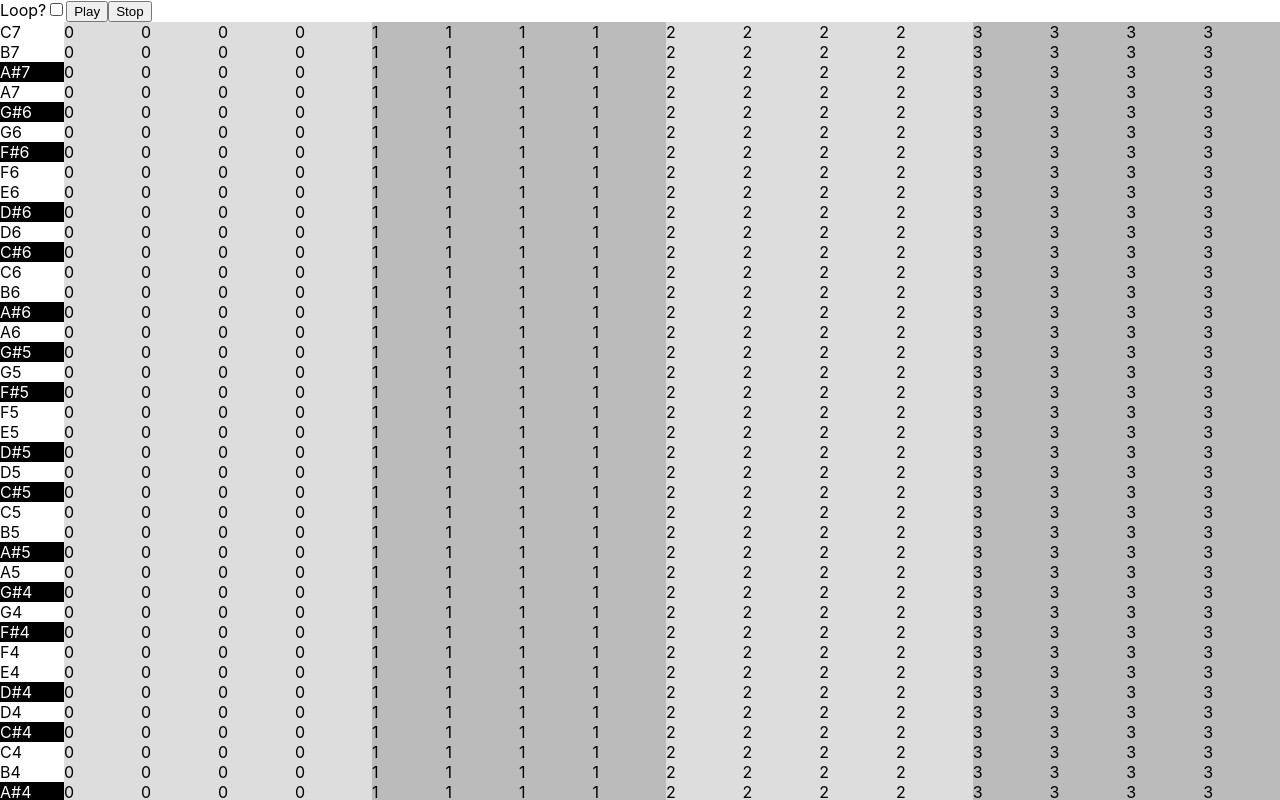
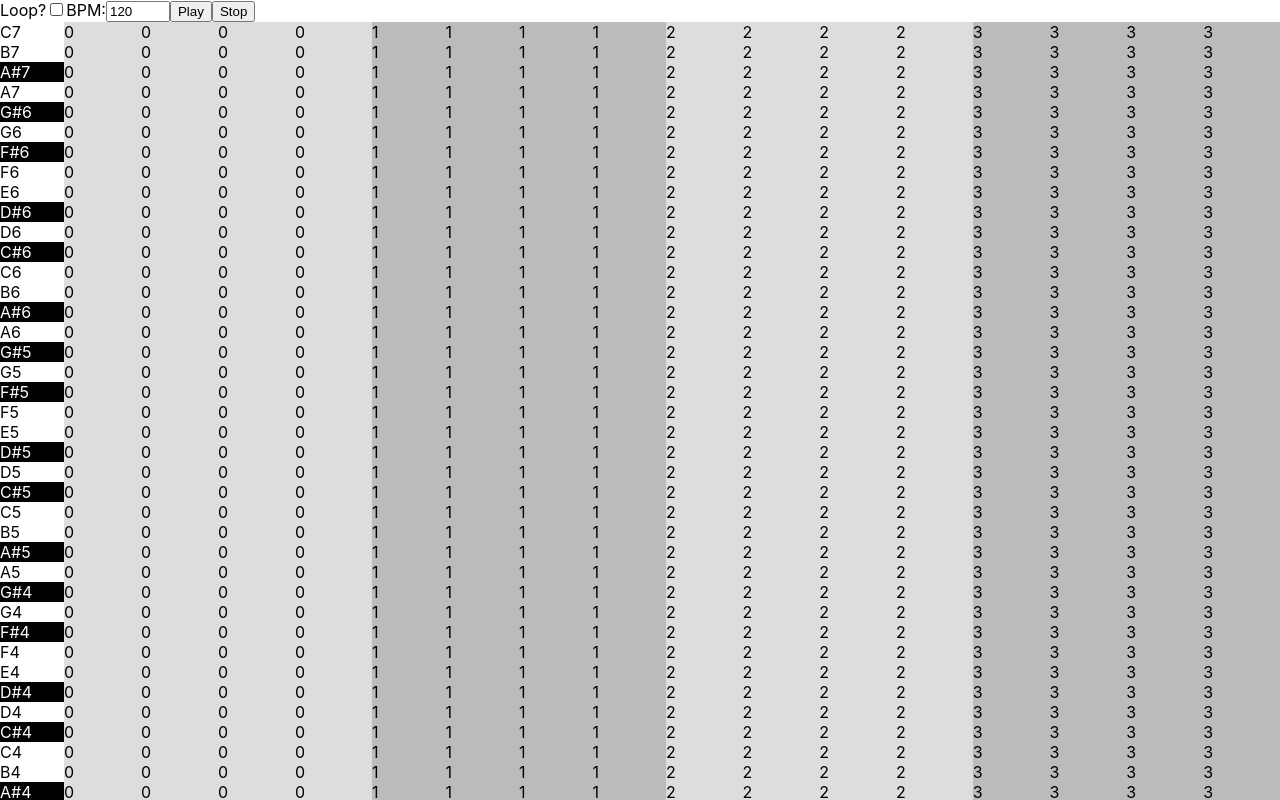
Before and after one commit to fitzgeraldkd/piano-roll, a React (Create React App) app: page / in a window 1280 px wide. Shown: the top 800 px of the page. Built offline with nearby package versions, Linux system fonts and the light colour scheme.

Commit message:
Implement BPM setting

```diff
--- a/src/utils/audio.tsx
+++ b/src/utils/audio.tsx
@@ -18,10 +18,9 @@ export function playNote(audioCtx: AudioContext | undefined, noteObj: NoteObj, s
 export function playSequence(audioCtx: AudioContext | undefined, sequence: SequencedNote[], bpm=120, loop=false) {
   const startSequence = () => {
     for (const note of sequence) {
-      playNote(audioCtx, note, note.start);
+      playNote(audioCtx, note, note.start, 0.125, bpm);
     }
   };
-
   if (loop) {
     startSequence();
     return setInterval(startSequence, beatToTime(4, bpm) * 1000);
--- a/src/views/Controls/Controls.tsx
+++ b/src/views/Controls/Controls.tsx
@@ -13,10 +13,18 @@ function Controls({ handlePlaySequence, handleStopAudio }: ControlsProps) {
     setLoop(e.target.checked);
   };
 
+  const handleChangeBpm = (e: React.ChangeEvent<HTMLInputElement>) => {
+    setBpm(parseInt(e.target.value, 10));
+  };
+
   return (
     <div>
       <label htmlFor='loop'>Loop?</label>
       <input id='loop' type='checkbox' checked={loop} onChange={handleSetLoop} />
+
+      <label htmlFor='bpm'>BPM:</label>
+      <input id='bpm' type='number' value={bpm} onChange={handleChangeBpm} min={30} max={500} />
+
       <button onClick={() => handlePlaySequence(loop, bpm)}>Play</button>
       <button onClick={() => handleStopAudio()}>Stop</button>
     </div>
```
